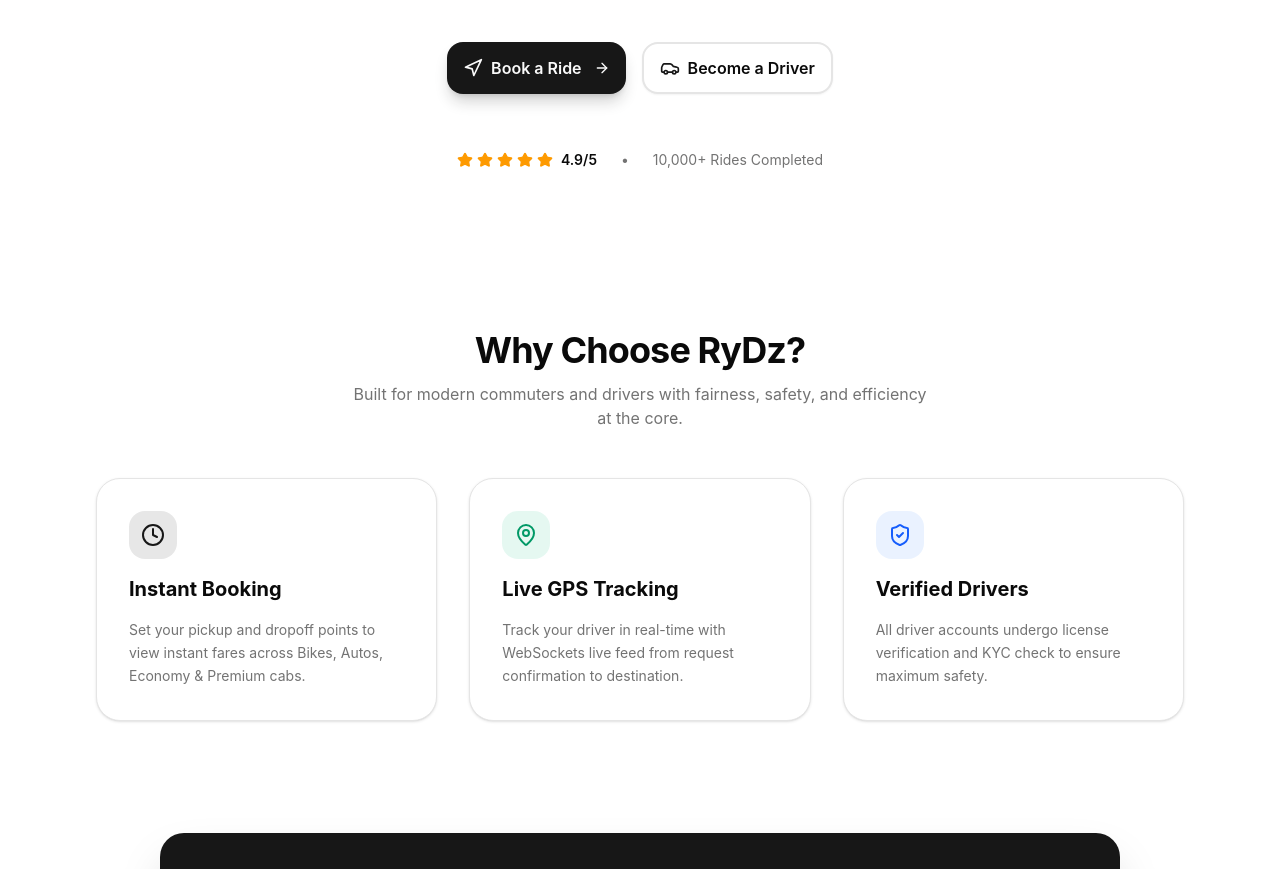
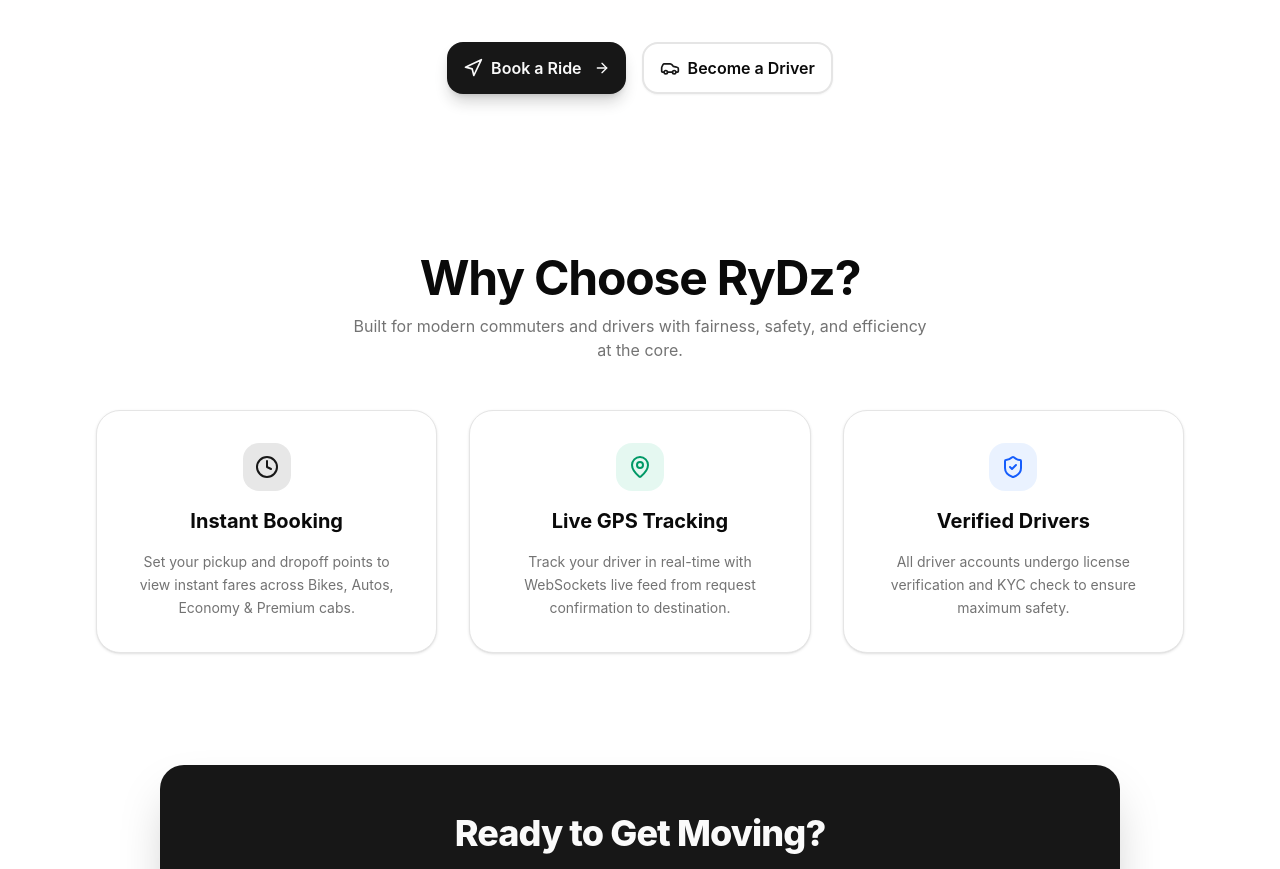
Before and after one commit to MohitMahara/RyDz, a React (Vite) app in the folder client/: page / in a window 1280 px wide. Shown: the part 444-1313 px from the top of the page. Built offline with nearby package versions, Linux system fonts and the light colour scheme; no server answers.

Commit message:
fix(homepage): fix home page design issues

```diff
--- a/client/src/pages/homepage.tsx
+++ b/client/src/pages/homepage.tsx
@@ -40,59 +40,45 @@
               </Link>
             </Button>
           </div>
-
-          {/* Social Proof */}
-          <div className="pt-8 flex items-center justify-center gap-6 text-sm text-muted-foreground">
-            <div className="flex items-center gap-1 text-amber-500">
-              <Star className="size-4 fill-amber-500" />
-              <Star className="size-4 fill-amber-500" />
-              <Star className="size-4 fill-amber-500" />
-              <Star className="size-4 fill-amber-500" />
-              <Star className="size-4 fill-amber-500" />
-              <span className="font-semibold text-foreground ml-1">4.9/5</span>
-            </div>
-            <span className="hidden sm:inline">•</span>
-            <span className="hidden sm:inline">10,000+ Rides Completed</span>
-          </div>
         </div>
       </section>
 
       {/* FEATURES SECTION */}
       <section className="py-16 px-4 sm:px-6 lg:px-8 max-w-6xl mx-auto w-full space-y-12">
         <div className="text-center space-y-3">
-          <h2 className="text-3xl sm:text-4xl font-bold tracking-tight">Why Choose RyDz?</h2>
+          <h2 className="text-4xl md:text-5xl font-bold tracking-tight">Why Choose RyDz?</h2>
           <p className="text-muted-foreground max-w-xl mx-auto">
             Built for modern commuters and drivers with fairness, safety, and efficiency at the core.
           </p>
         </div>
 
         <div className="grid grid-cols-1 md:grid-cols-3 gap-8">
-          <div className="rounded-3xl border border-border bg-card p-8 space-y-4 shadow-sm hover:shadow-md transition-shadow">
+          <div className="flex flex-col items-center rounded-3xl border border-border bg-card p-8 space-y-4 shadow-sm hover:shadow-md transition-shadow">
             <div className="size-12 rounded-2xl bg-primary/10 text-primary flex items-center justify-center">
               <Clock className="size-6" />
             </div>
             <h3 className="text-xl font-bold">Instant Booking</h3>
-            <p className="text-muted-foreground text-sm leading-relaxed">
+            <p className="text-muted-foreground text-center text-sm leading-relaxed">
               Set your pickup and dropoff points to view instant fares across Bikes, Autos, Economy & Premium cabs.
             </p>
           </div>
 
-          <div className="rounded-3xl border border-border bg-card p-8 space-y-4 shadow-sm hover:shadow-md transition-shadow">
+          <div className="flex flex-col items-center rounded-3xl border border-border bg-card p-8 space-y-4 shadow-sm hover:shadow-md transition-shadow">
             <div className="size-12 rounded-2xl bg-emerald-500/10 text-emerald-600 dark:text-emerald-400 flex items-center justify-center">
               <MapPin className="size-6" />
             </div>
             <h3 className="text-xl font-bold">Live GPS Tracking</h3>
-            <p className="text-muted-foreground text-sm leading-relaxed">
+            <p className="text-muted-foreground text-center text-sm leading-relaxed">
               Track your driver in real-time with WebSockets live feed from request confirmation to destination.
             </p>
           </div>
 
-          <div className="rounded-3xl border border-border bg-card p-8 space-y-4 shadow-sm hover:shadow-md transition-shadow">
+          <div className="flex flex-col items-center rounded-3xl border border-border bg-card p-8 space-y-4 shadow-sm hover:shadow-md transition-shadow">
             <div className="size-12 rounded-2xl bg-blue-500/10 text-blue-600 dark:text-blue-400 flex items-center justify-center">
               <ShieldCheck className="size-6" />
             </div>
             <h3 className="text-xl font-bold">Verified Drivers</h3>
-            <p className="text-muted-foreground text-sm leading-relaxed">
+            <p className="text-muted-foreground text-center text-sm leading-relaxed">
               All driver accounts undergo license verification and KYC check to ensure maximum safety.
             </p>
           </div>
```
